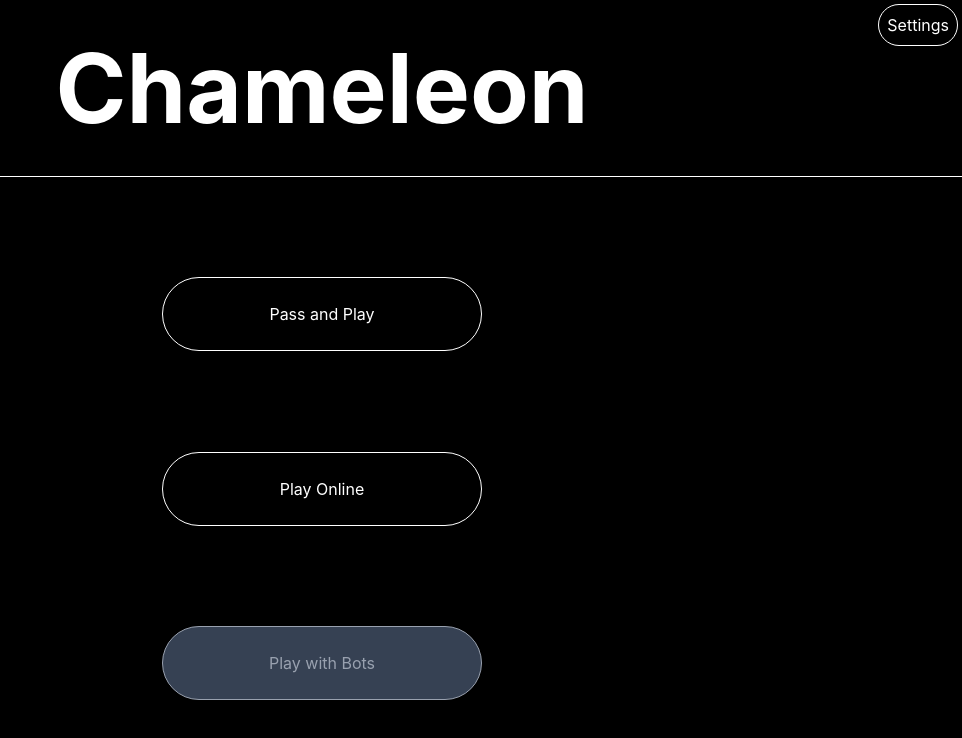
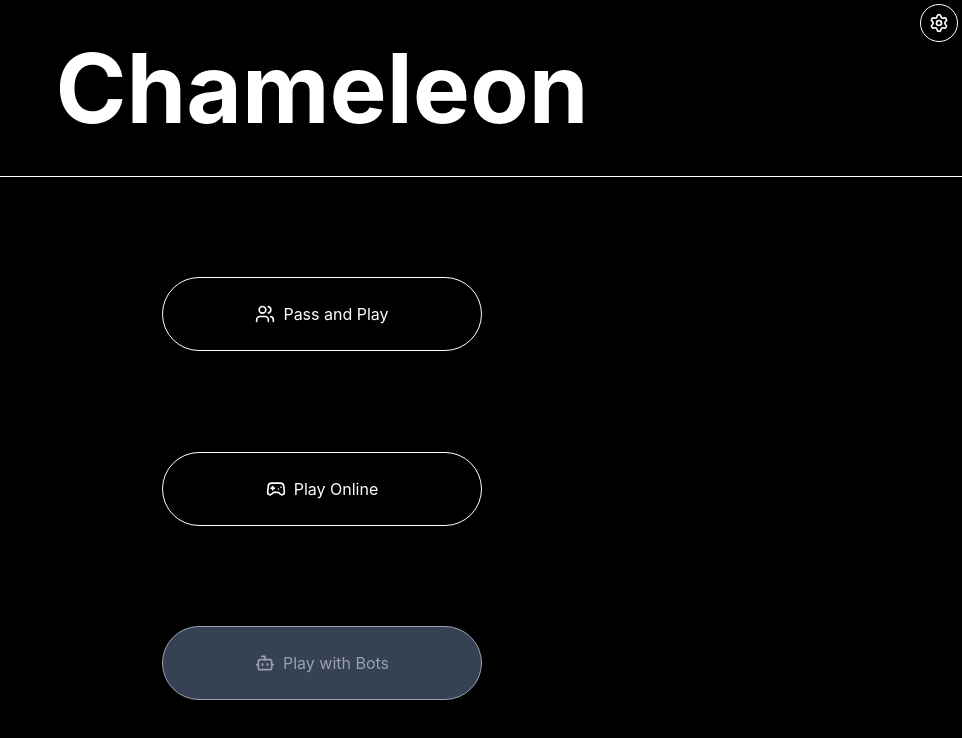
Before and after one commit to aryabc2004/Chameleon, a React (Vite) app: page / in a window 1280 px wide. Shown: the top 738 px of the page, without its empty margins (318-1280 px from the left). Built offline with nearby package versions, Linux system fonts and the light colour scheme; no server answers.

Commit message:
added icons and rewrote readme

```diff
--- a/package.json
+++ b/package.json
@@ -12,6 +12,7 @@
   "dependencies": {
     "@tailwindcss/vite": "^4.3.0",
     "firebase": "^12.16.0",
+    "lucide-react": "^1.28.0",
     "react": "^19.2.6",
     "react-dom": "^19.2.6",
     "tailwindcss": "^4.3.0"
--- a/src/App.jsx
+++ b/src/App.jsx
@@ -1,4 +1,5 @@
 import { useState } from 'react'
+import { Settings as SettingsIcon, ArrowLeft, Users, Gamepad2, Bot } from 'lucide-react'
 import PassAndPlay from './PassAndPlay'
 import Online from './Online'
 
@@ -17,29 +18,32 @@ export default function App() {
             className="absolute top-1 right-1 border rounded-full bg-black p-2"
             onClick={() => changePage('settings')}
           >
-            Settings
+            <SettingsIcon size={20} />
           </button>
           <h1 className="text-[clamp(2.5rem,12vw,6rem)] font-bold text-center break-words">Chameleon</h1>
         </header>
         <div className="flex-1 flex flex-col items-center justify-evenly px-4">
           <button
-            className="border rounded-full bg-black p-6 w-3/4 max-w-xs"
+            className="flex items-center justify-center gap-2 border rounded-full bg-black p-6 w-3/4 max-w-xs"
             onClick={() => changePage('passandplay')}
           >
+            <Users size={20} />
             Pass and Play
           </button>
 
           <button
-            className="border rounded-full bg-black p-6 w-3/4 max-w-xs"
+            className="flex items-center justify-center gap-2 border rounded-full bg-black p-6 w-3/4 max-w-xs"
             onClick={() => changePage('online')}
           >
+            <Gamepad2 size={20} />
             Play Online
           </button>
 
           <button
-            className="border rounded-full bg-gray-700 text-gray-400 p-6 w-3/4 max-w-xs cursor-not-allowed"
+            className="flex items-center justify-center gap-2 border rounded-full bg-gray-700 text-gray-400 p-6 w-3/4 max-w-xs cursor-not-allowed"
             disabled
           >
+            <Bot size={20} />
             Play with Bots
           </button>
         </div>
@@ -60,7 +64,7 @@ export default function App() {
             className="absolute top-1 left-1 border rounded-full bg-black p-2"
             onClick={() => changePage('home')}
           >
-            Back
+            <ArrowLeft size={20} />
           </button>
           <h1 className="text-4xl font-bold text-center">Settings</h1>
         </header>
--- a/src/Online.jsx
+++ b/src/Online.jsx
@@ -2,6 +2,7 @@ import { useState, useEffect } from 'react'
 import { db } from './firebase'
 import { doc, setDoc, getDoc, onSnapshot, updateDoc, arrayUnion, arrayRemove } from 'firebase/firestore'
 import categories from './categories'
+import { ArrowLeft, LogOut, Users, User, Tag } from 'lucide-react'
 
 export default function Online({ goHome }) {
   const [page, setpage] = useState('menu')
@@ -451,7 +452,7 @@ export default function Online({ goHome }) {
       <div className="h-screen flex flex-col overflow-hidden">
         <header className="relative p-6 border-b border-white">
           <button className="absolute top-1 left-1 border rounded-full bg-black p-2" onClick={goHome}>
-            Back
+            <ArrowLeft size={20} />
           </button>
         </header>
 
@@ -481,7 +482,7 @@ export default function Online({ goHome }) {
       <div className="h-screen flex flex-col overflow-hidden">
         <header className="relative p-6 border-b border-white">
           <button className="absolute top-1 left-1 border rounded-full bg-black p-2" onClick={() => setpage('menu')}>
-            Back
+            <ArrowLeft size={20} />
           </button>
         </header>
 
@@ -527,7 +528,8 @@ export default function Online({ goHome }) {
       let playerBoxes = []
       for (let i = 0; i < lobby.players.length; i++) {
         playerBoxes.push(
-          <div key={lobby.players[i].id} className="border rounded-lg bg-black p-3 mb-2">
+          <div key={lobby.players[i].id} className="border rounded-lg bg-black p-3 mb-2 flex items-center gap-2">
+            <User size={16} />
             {lobby.players[i].name}
           </div>
         )
@@ -537,14 +539,17 @@ export default function Online({ goHome }) {
         <div className="h-screen flex flex-col overflow-hidden">
           <header className="relative p-6 border-b border-white">
             <button className="absolute top-1 left-1 border rounded-full bg-black p-2" onClick={leaveLobby}>
-              Leave
+              <LogOut size={20} />
             </button>
             <h1 className="text-xl sm:text-2xl text-center">Room Code: {roomCode}</h1>
           </header>
 
           <div className="flex-1 flex flex-col items-center justify-center gap-6 px-4">
             <div className="w-11/12 max-w-md border rounded-lg bg-gray-910 p-3">
-              <p className="text-xl mb-2">Players ({lobby.players.length})</p>
+              <p className="text-xl mb-2 flex items-center justify-center gap-2">
+                <Users size={20} />
+                Players ({lobby.players.length})
+              </p>
               {playerBoxes}
             </div>
 
@@ -576,7 +581,10 @@ export default function Online({ goHome }) {
           </header>
 
           <div className="flex-1 flex flex-col items-center justify-evenly px-4 overflow-hidden">
-            <p className="text-2xl font-bold">Categories</p>
+            <p className="text-2xl font-bold flex items-center gap-2">
+              <Tag size={20} />
+              Categories
+            </p>
 
             <div className="w-11/12 max-w-md border rounded-lg bg-gray-910 p-3 h-[60vh] overflow-y-auto">
               {isHost ? renderCategoriesOnline() : <p className="text-gray-400">Waiting for host to pick categories...</p>}
@@ -765,7 +773,7 @@ export default function Online({ goHome }) {
         <div className="h-screen flex flex-col overflow-hidden">
           <header className="relative p-6 border-b border-white">
             <button className="absolute top-1 left-1 border rounded-full bg-black p-2" onClick={leaveLobby}>
-              Leave
+              <LogOut size={20} />
             </button>
           </header>
 
--- a/src/PassAndPlay.jsx
+++ b/src/PassAndPlay.jsx
@@ -1,7 +1,8 @@
 import { useState } from 'react'
+import { ArrowLeft, Settings as SettingsIcon, Users, User, X, Tag } from 'lucide-react'
 import categories from './categories'
 
-function Back({ setpage, text="Back", destination="home", goHome }) {
+function Back({ setpage, destination="home", goHome }) {
   return (
     <button
       className="absolute top-1 left-1 border rounded-full bg-black p-2"
@@ -13,7 +14,7 @@ function Back({ setpage, text="Back", destination="home", goHome }) {
         }
       }}
     >
-      {text}
+      <ArrowLeft size={20} />
     </button>
   )
 }
@@ -24,7 +25,7 @@ function Settings({ setpage }) {
       className="absolute top-1 right-1 border rounded-full bg-black p-2"
       onClick={() => setpage('settings')}
     >
-      Settings
+      <SettingsIcon size={20} />
     </button>
   )
 }
@@ -91,12 +92,15 @@ export default function PassAndPlay({ goHome }) {
     for (let i = 0; i < players.length; i++) {
       playerBoxes.push(
         <div key={i} className="border rounded-lg bg-black p-3 flex justify-between items-center">
-          <span>{players[i]}</span>
+          <span className="flex items-center gap-2">
+            <User size={16} />
+            {players[i]}
+          </span>
           <button
-            className="text-white w-6 h-6 flex items-center justify-center text-2xl"
+            className="text-white w-6 h-6 flex items-center justify-center"
             onClick={() => removePlayer(i)}
           >
-            x
+            <X size={18} />
           </button>
         </div>
       )
@@ -342,7 +346,10 @@ export default function PassAndPlay({ goHome }) {
 
           <div className="w-11/12 max-w-md border rounded-lg bg-gray-910 p-3">
             <div className="flex justify-between items-center text-2xl sm:text-3xl">
-              <span>Player Lobby</span>
+              <span className="flex items-center gap-2">
+                <Users size={22} />
+                Player Lobby
+              </span>
               <button className="border rounded-full bg-black px-4 py-2 text-base">
                 {players.length}/6
               </button>
@@ -400,7 +407,10 @@ export default function PassAndPlay({ goHome }) {
 
         <div className="flex-1 flex flex-col items-center justify-evenly px-4 overflow-hidden">
 
-          <p className="text-2xl font-bold">Categories</p>
+          <p className="text-2xl font-bold flex items-center gap-2">
+            <Tag size={20} />
+            Categories
+          </p>
 
           <div className="w-11/12 max-w-md border rounded-lg bg-gray-910 p-3 h-[60vh] overflow-y-auto">
             {renderCategories()}
```
Also changed, not shown: 1 other file (tests, documents, lock files or other folders).
